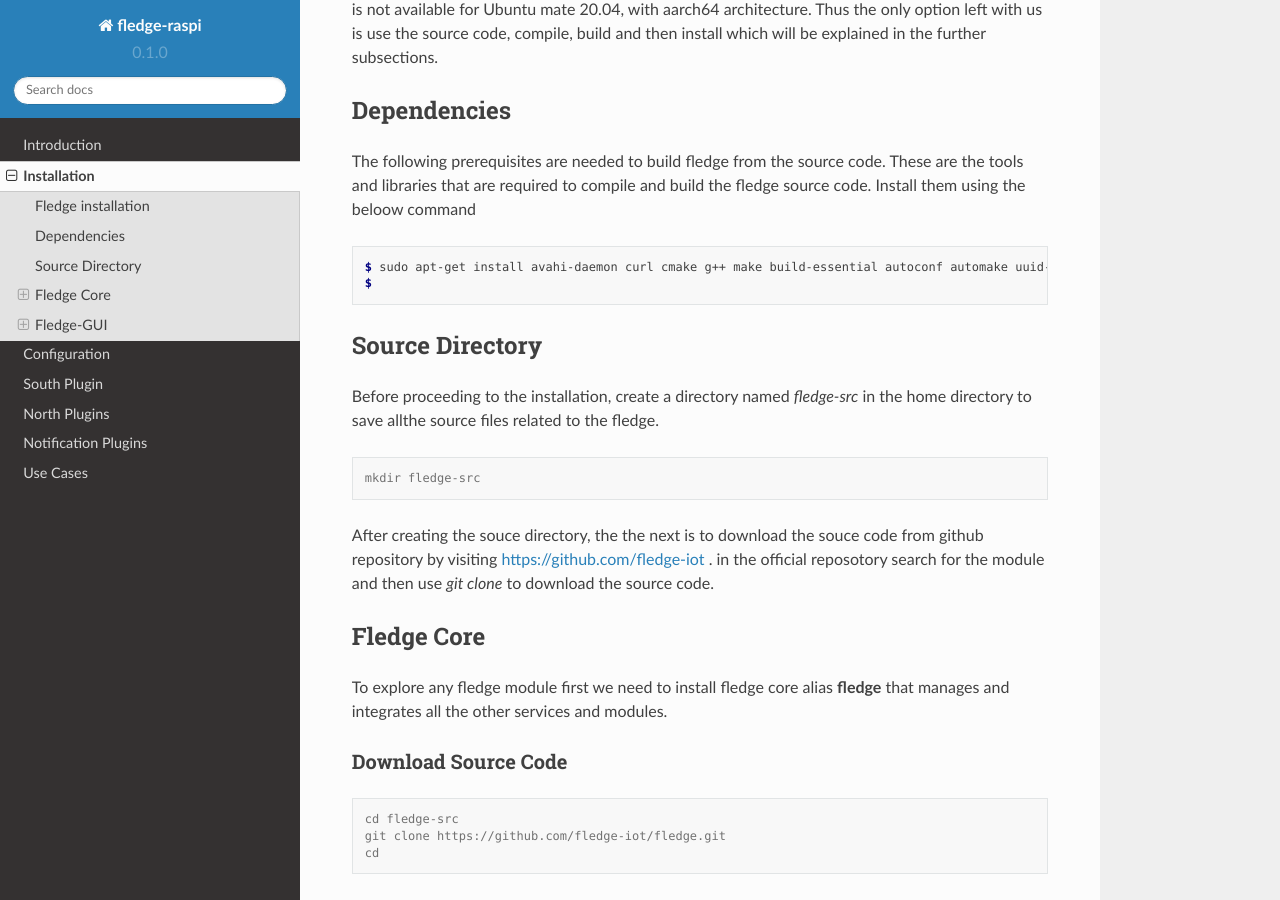
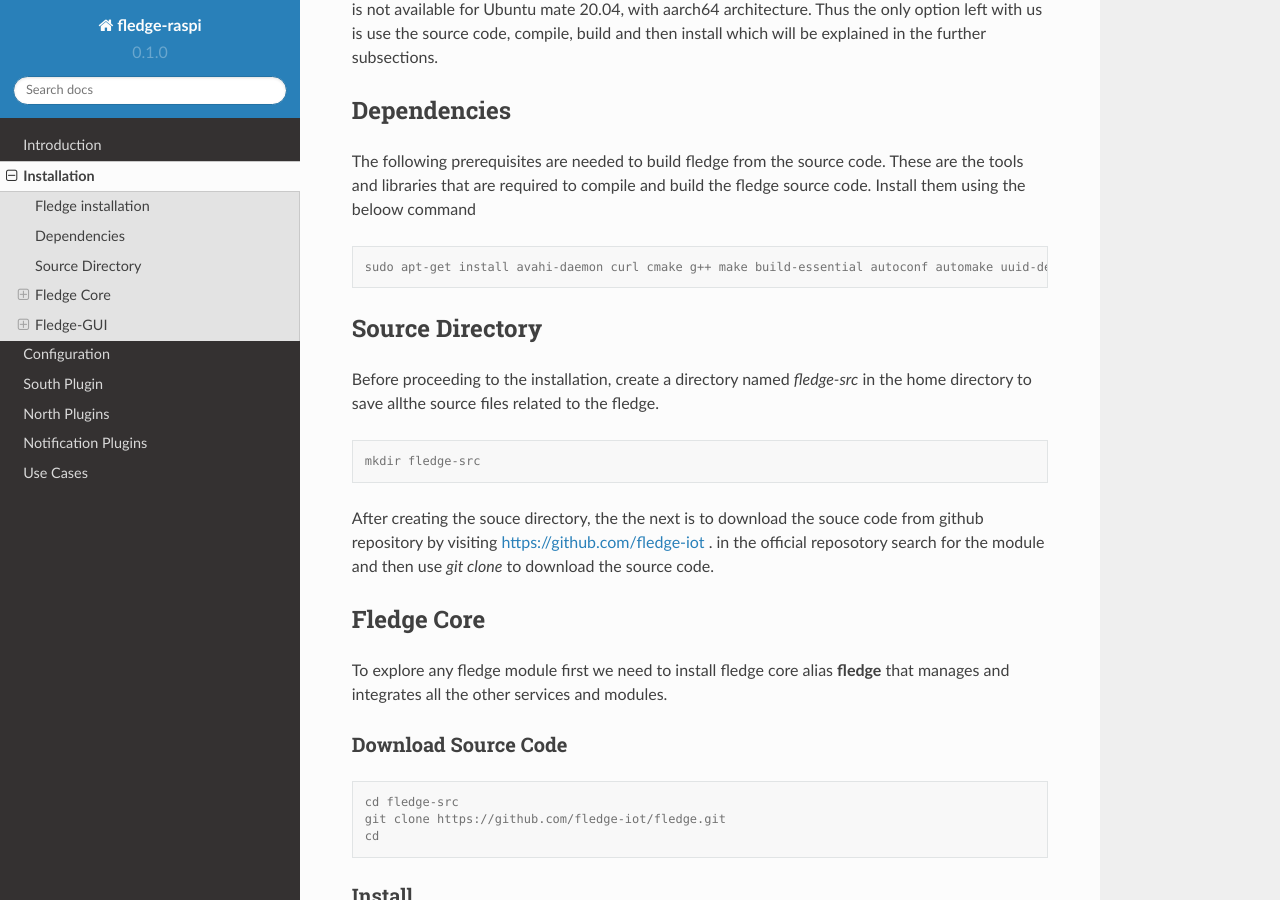
Before and after one commit to 19914039/fledgeDoc, a Sphinx documentation site: the page built from docs/source/installation.rst, in a window 1280 px wide and 900 px high, scrolled down 818 px. Built offline with Sphinx 7.4.7 and the Read the Docs theme 2.0.0, drawn with Linux system fonts in a browser that asks for light colours.

Commit message:
Update installation.rst

```diff
--- a/docs/source/installation.rst
+++ b/docs/source/installation.rst
@@ -35,8 +35,7 @@ The following prerequisites are needed to build fledge from the source code. The
 
 .. code-block:: console
 
-  $ sudo apt-get install avahi-daemon curl cmake g++ make build-essential autoconf automake uuid-dev libtool libboost-dev libboost-system-dev libboost-thread-dev libpq-dev libssl-dev libz-dev python2-dev python3-dev python3-pip python3-numpy postgresql sqlite3 libsqlite3-dev
-  $
+  sudo apt-get install avahi-daemon curl cmake g++ make build-essential autoconf automake uuid-dev libtool libboost-dev libboost-system-dev libboost-thread-dev libpq-dev libssl-dev libz-dev python2-dev python3-dev python3-pip python3-numpy postgresql sqlite3 libsqlite3-dev
 
 Source Directory
 ===========
```
